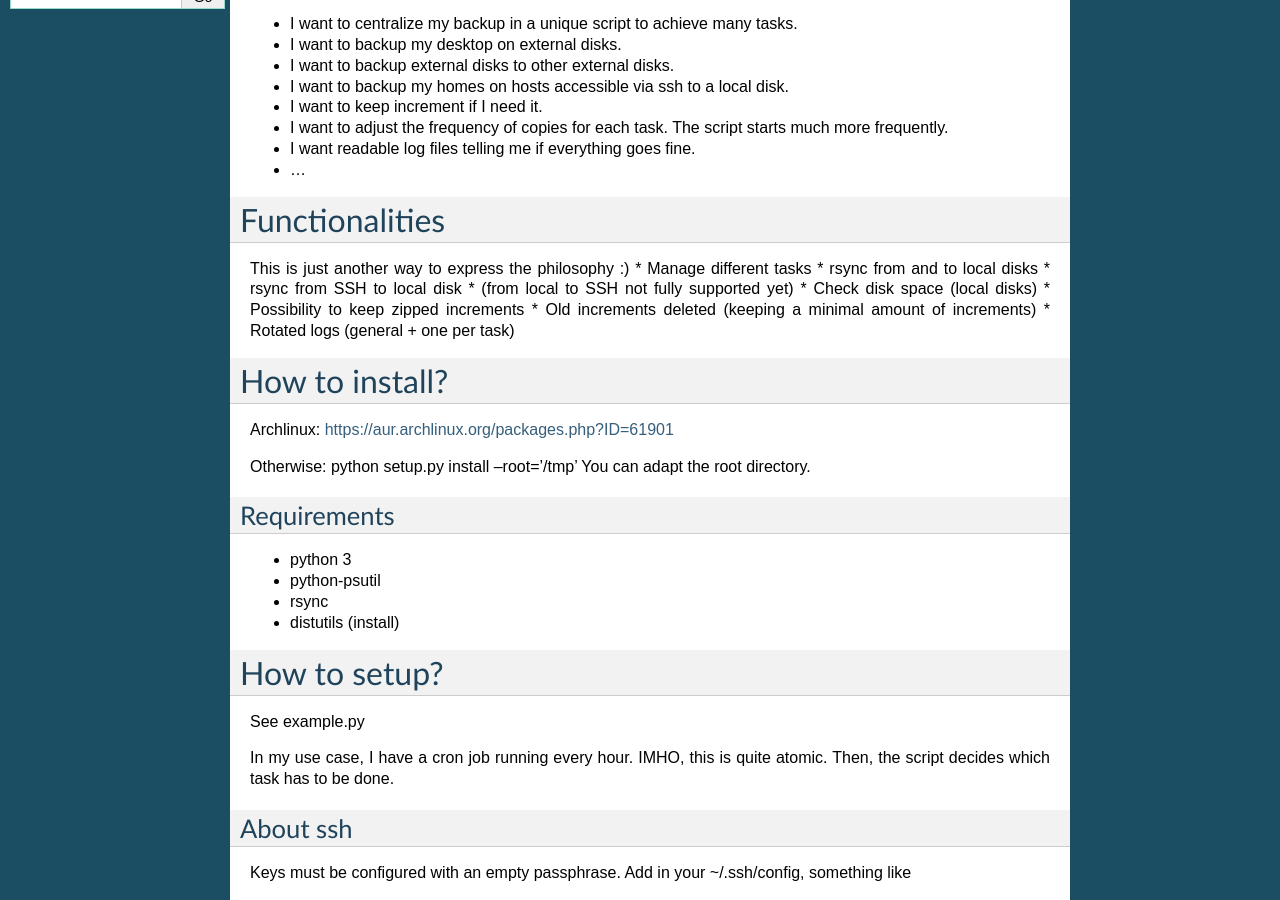
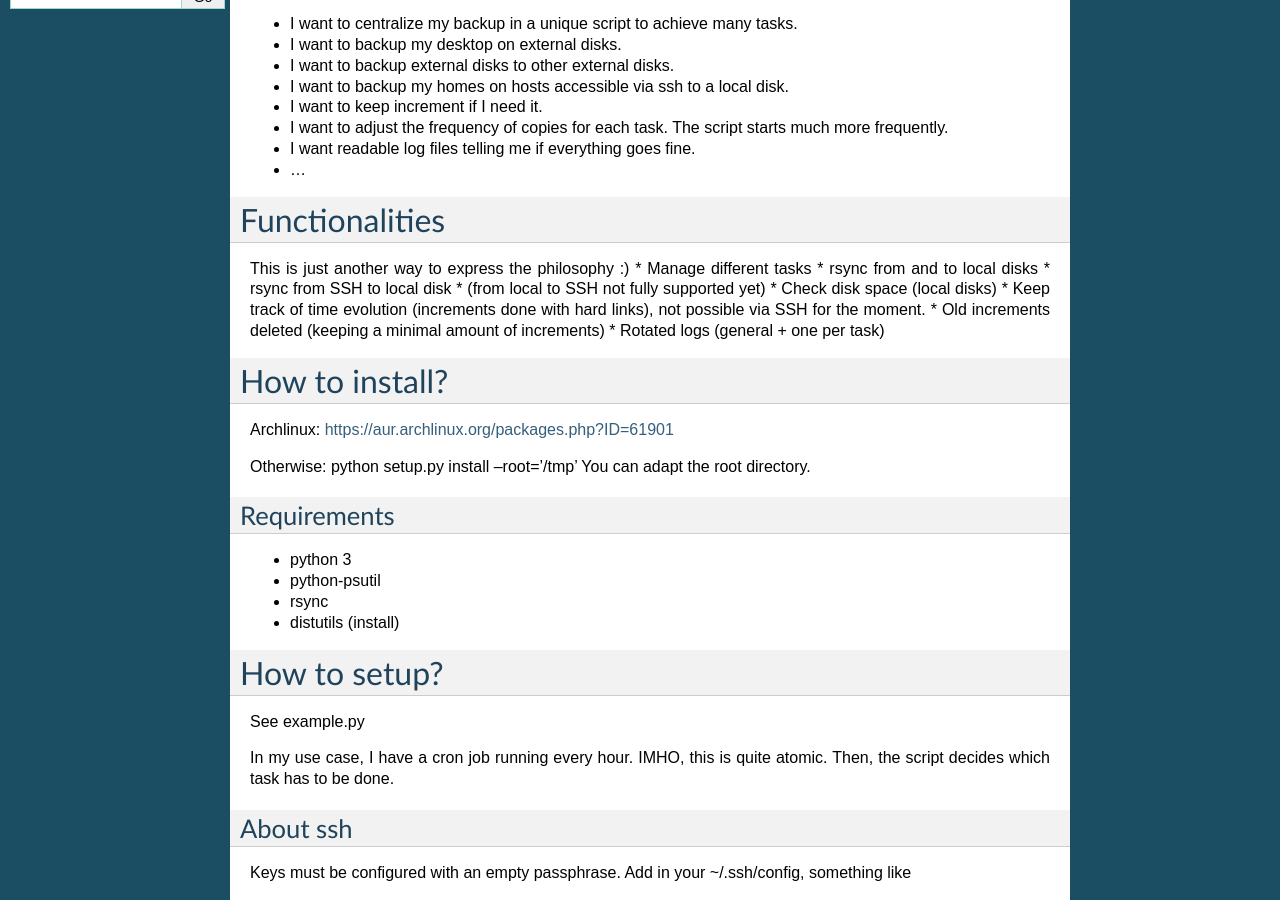
Before and after one commit to sciunto/Vitalus, a Sphinx documentation site: the page built from doc/index.rst, in a window 1280 px wide and 900 px high, scrolled down 391 px. Built offline with Sphinx 7.4.7, drawn with Linux system fonts in a browser that asks for light colours.

Commit message:
switch from zip increments to hard links

```diff
--- a/doc/index.rst
+++ b/doc/index.rst
@@ -42,7 +42,7 @@ This is just another way to express the philosophy :)
 * rsync from SSH to local disk
 * (from local to SSH not fully supported yet)
 * Check disk space (local disks)
-* Possibility to keep zipped increments
+* Keep track of time evolution (increments done with hard links), not possible via SSH for the moment.
 * Old increments deleted (keeping a minimal amount of increments)
 * Rotated logs (general + one per task)
 
```
Also changed, not shown: 1 other file.
